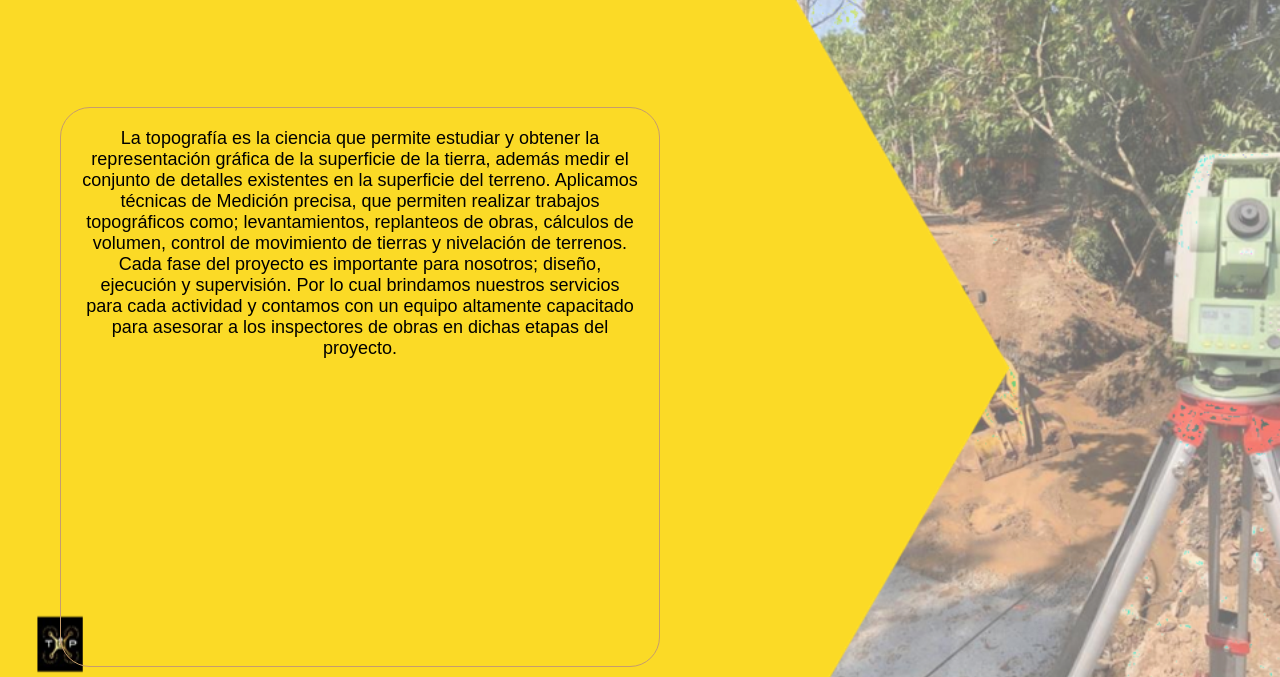
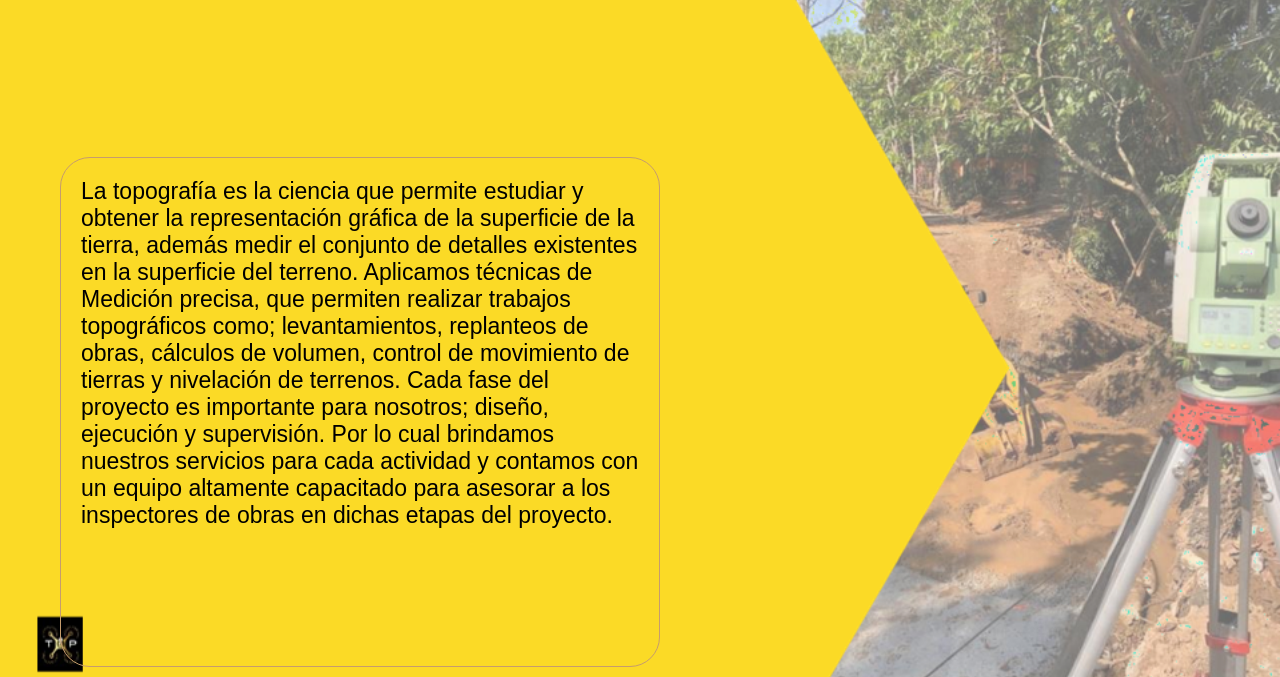
Before and after one commit to julio2275/TOP.oscar, a plain HTML site: page topografia.html in a window 1280 px wide. Shown: the part 123-800 px from the top of the page. Drawn offline with Linux system fonts and the light colour scheme.

Commit message:
Update topografia.css

```diff
--- a/topografia.css
+++ b/topografia.css
@@ -145,17 +145,10 @@ li a .active, li a:hover{
         justify-items: center;
         float: left;
         box-sizing: border-box;
-
-
         background-image: url(img/Imagen612.png);
         background-repeat: no-repeat;
         background-size: cover;
         background-position:center;
-
-
-
-
-
 
     }
     div{
@@ -178,9 +171,10 @@ li a .active, li a:hover{
         border: #c69c6d 0.5px solid;
         width: 600px;
         height: auto;
-        text-align: center;
+        text-align: left;
+        font-size:23px;
         padding: 20px;
-        margin-top: 100PX;
+        margin-top: 150PX;
         margin-left: 50PX;
         border-radius: 30PX;
         color: black;
```
